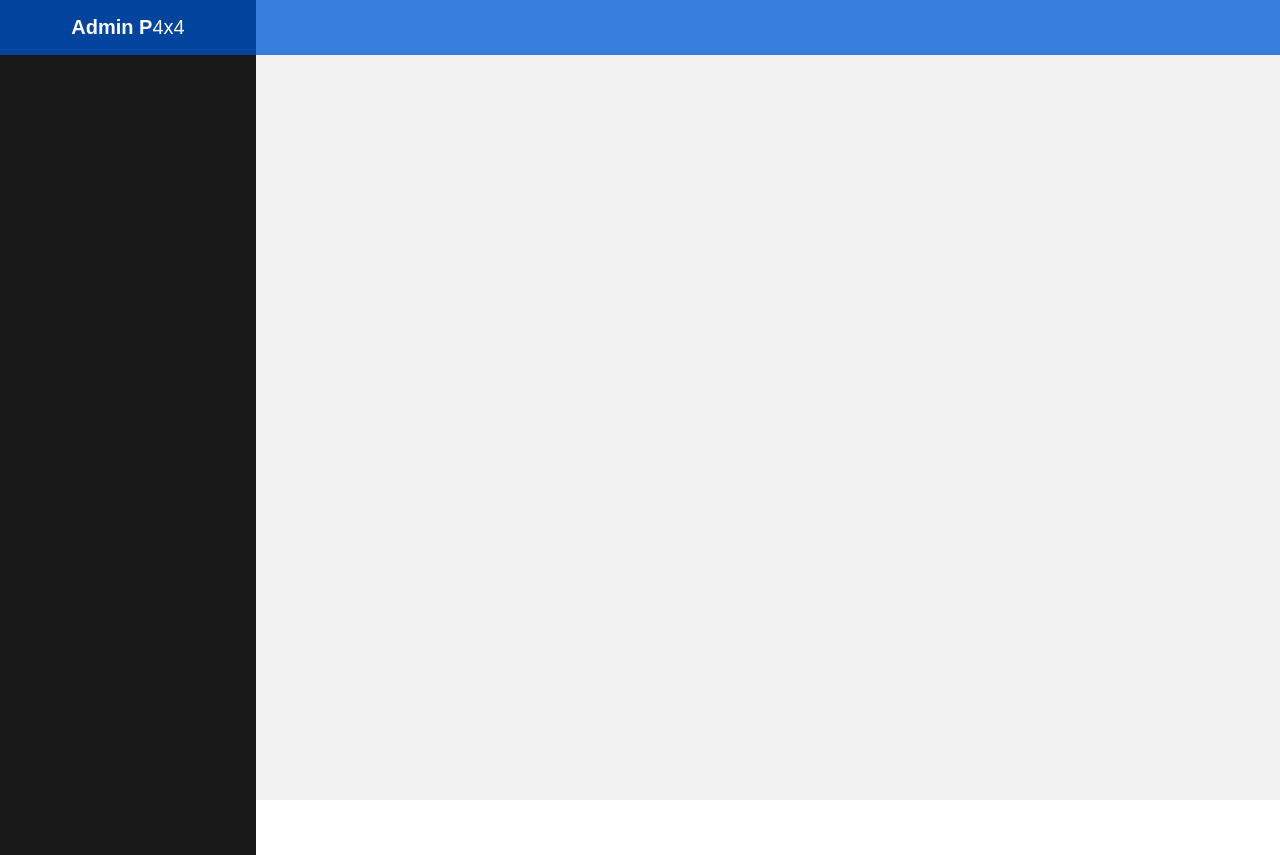
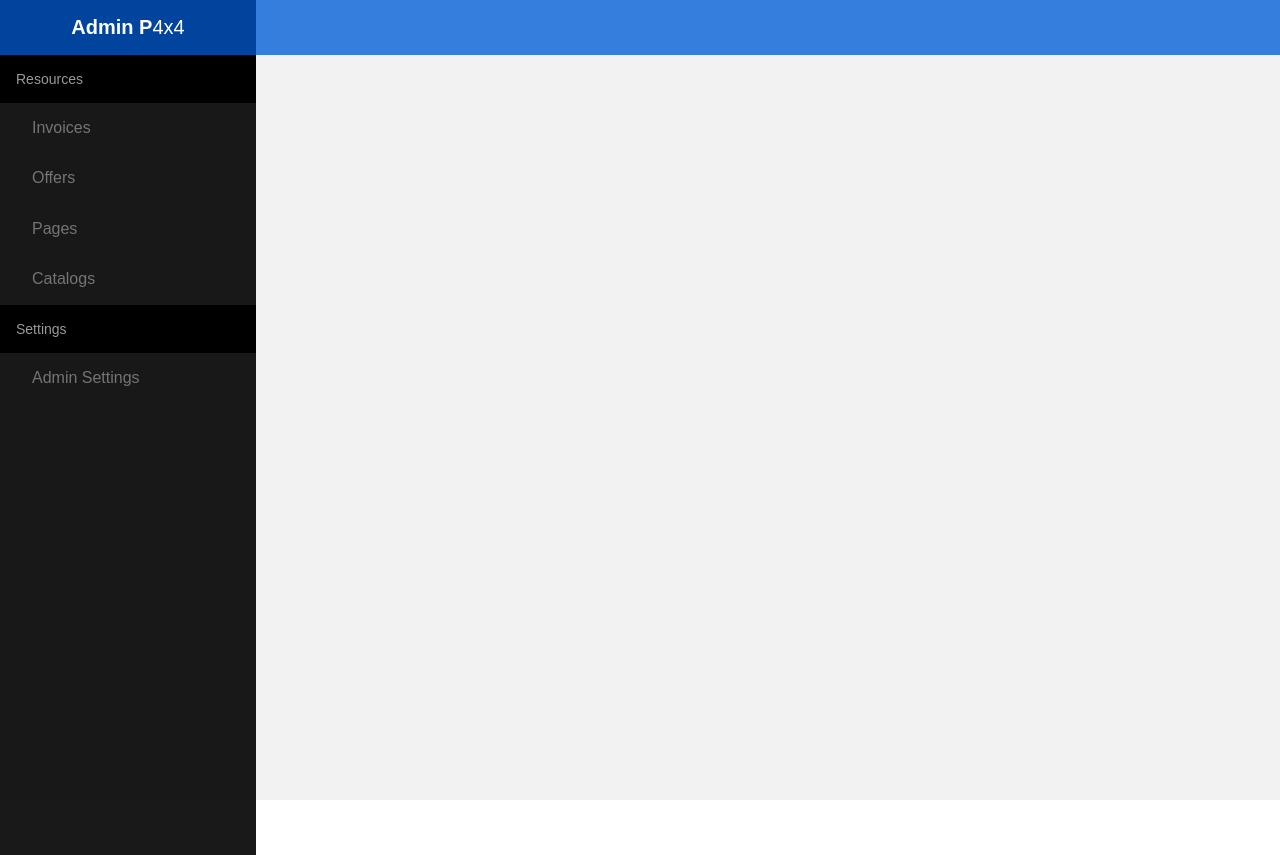
Before and after one commit to TJTorola/Samwise-Frontend-Old, a React app: page / in a window 1280 px wide. Built offline with nearby package versions, Linux system fonts and the light colour scheme.

Commit message:
adds menu structure

```diff
--- a/src/components/base/header/view.jsx
+++ b/src/components/base/header/view.jsx
@@ -1,7 +1,19 @@
 import React from 'react';
+
+const HEADER_CLASSES = [
+	'bg-dark-blue',
+	'white',
+	'f4',
+	'w5',
+	'normal',
+	'pa3',
+	'ma0',
+	'border-box',
+	'tc'
+].join(' ');
 
 export default () => (
 	<header className="avenir bg-blue">
-		<h1 className="bg-dark-blue white f4 w5 normal pa3 ma0 border-box tc"><strong>Admin P</strong>4x4</h1>
+		<h1 className={ HEADER_CLASSES }><strong>Admin P</strong>4x4</h1>
 	</header>
 );
--- a/src/components/base/nav/view.jsx
+++ b/src/components/base/nav/view.jsx
@@ -1,5 +1,45 @@
 import React from 'react';
 
+import { MENU } from 'settings/links';
+
+const HEADER_CLASSES = [
+	'ma0',
+	'bg-black',
+	'white-60',
+	'normal',
+	'ttc',
+	'pa3',
+	'f6'
+].join(' ');
+
+const LI_CLASSES = [
+	'white-40',
+	'pv3',
+	'ph4',
+	'hover-white-60',
+	'hover-bg-black',
+	'pointer'
+].join(' ');
+
+const menu = () => (
+	Object.keys(MENU).map((catagory, idx) => (
+		<div key={ idx }>
+			<h2 className={ HEADER_CLASSES }>
+				{ catagory }
+			</h2>
+			<ul className="list pa0 ma0">
+				{ MENU[catagory].map(link) }
+			</ul>
+		</div>
+	))
+);
+
+const link = (info, idx) => (
+	<li key={ idx } className={ LI_CLASSES }>{ info.title }</li>
+);
+
 export default () => (
-	<nav className="bg-black-90 w5 h-100" />
+	<nav className="bg-black-90 w5 h-100">
+		{ menu() }
+	</nav>
 );
--- /dev/null
+++ b/src/settings/links.js
@@ -0,0 +1,30 @@
+export const MENU = {
+	resources: [{
+			title : "Invoices",
+			icon  : "credit-card",
+			link  : "/invoices"
+		},
+		{
+			title : "Offers",
+			icon  : "box",
+			link  : "/offers"
+		},
+		{
+			title : "Pages",
+			icon  : "page",
+			link  : "/pages"
+		},
+		{
+			title : "Catalogs",
+			icon  : "menu",
+			link  : "/catalogs"
+		}
+	],
+	settings: [
+		{
+			title : "Admin Settings",
+			icon  : "gears",
+			link  : "/admin-settings"
+		}
+	]
+}
```
